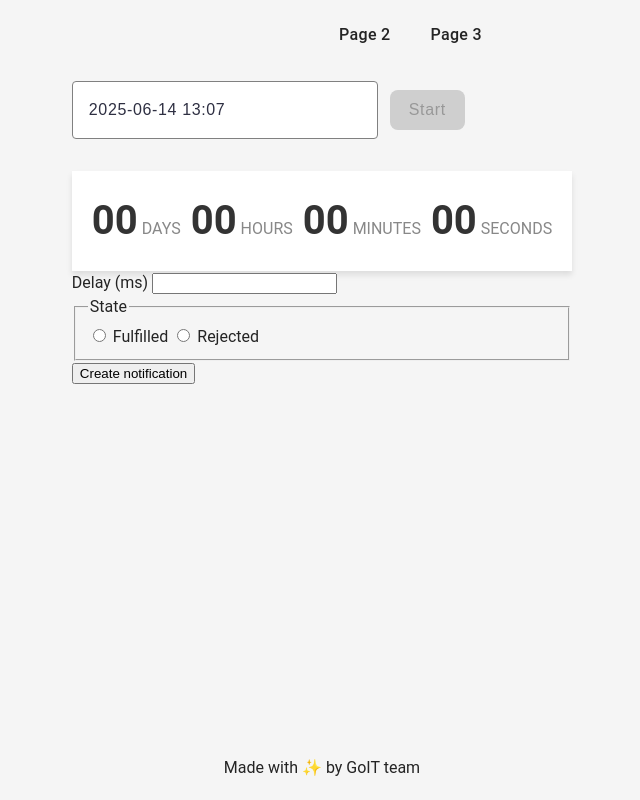
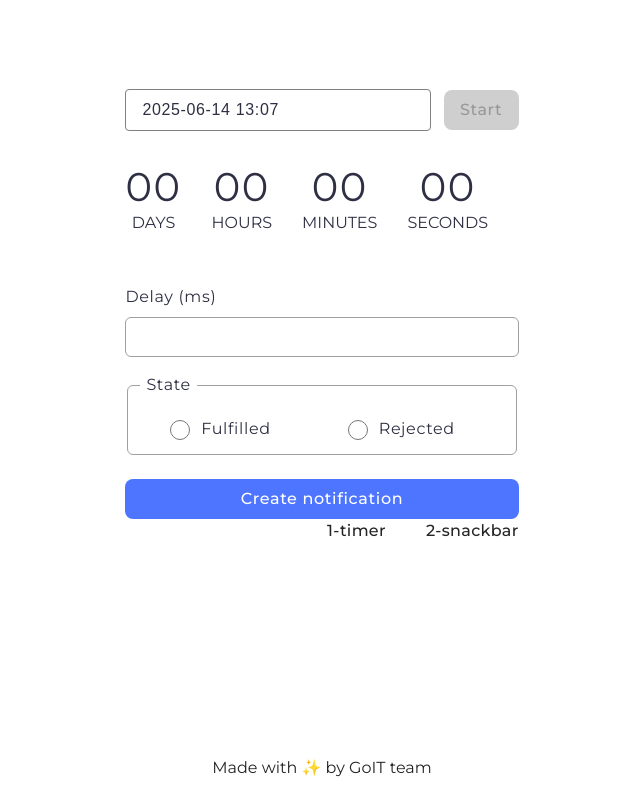
Before and after one commit to Mariia-Shtefiuk/goit-js-hw-10, a website built with Vite: page src/index.html in a window 1280 px wide. Shown: the whole page, without its empty margins (318-958 px from the left). Built offline with nearby package versions, Linux system fonts and the light colour scheme.

Commit message:
task 2 fulfill

```diff
--- a/src/css/styles.css
+++ b/src/css/styles.css
@@ -17,10 +17,9 @@
 @import url('./back-link.css');
 @import url('./footer.css');
 
-/* Загальні стилі */
 body {
-  font-family: 'Roboto', sans-serif;
-  background-color: #f5f5f5;
+  font-family: 'Montserrat', sans-serif;
+  background-color: #fff;
   display: flex;
   justify-content: center;
   align-items: center;
@@ -32,9 +31,9 @@ body {
   margin-bottom: 32px;
   margin-right: 8px;
   width: 272px;
-  height: 40px;
   padding: 8px 16px;
   border: 1px solid #808080;
+  outline: none;
   border-radius: 4px;
   font-weight: 400;
   font-size: 16px;
@@ -43,46 +42,59 @@ body {
   color: #2e2f42;
 }
 
-/* Таймер */
+#datetime-picker:hover {
+  border: 1px solid #000;
+}
+
+#datetime-picker:focus {
+  border: 1px solid #4e75ff;
+}
+
+#datetime-picker:disabled {
+  border: 1px solid #808080;
+  background: #fafafa;
+  color: #808080;
+}
+
 .timer {
   display: flex;
-  gap: 10px;
+  gap: 30px;
   background-color: #fff;
-
-  padding: 20px;
-
-  box-shadow: 0 4px 6px rgba(0, 0, 0, 0.1);
 }
 
-/* Поля таймера */
 .field {
+  display: flex;
+  flex-direction: column;
   text-align: center;
 }
 
 .value {
-  font-size: 2.5rem;
-  font-weight: 700;
-  color: #333;
+  font-weight: 400;
+  font-size: 40px;
+  line-height: 1.2;
+  letter-spacing: 0.04em;
+  color: #2e2f42;
 }
 
 .label {
-  font-size: 1rem;
-  color: #888;
+  font-weight: 400;
+  font-size: 16px;
+  line-height: 1.5;
+  color: #2e2f42;
   text-transform: uppercase;
 }
 
-/* Кнопка старту таймера*/
 button[data-start] {
   border-radius: 8px;
   padding: 8px 16px;
   width: 75px;
   height: 40px;
+  font-family: inherit;
   font-weight: 500;
   font-size: 16px;
   line-height: 1.5;
   letter-spacing: 0.04em;
   color: #989898;
-
   margin-top: 20px;
   background-color: #4e75ff;
   color: #fff;
@@ -100,3 +112,101 @@ button[data-start]:disabled {
 button[data-start]:hover:not(:disabled) {
   background-color: #6c8cff;
 }
+
+.form {
+  margin-top: 50px;
+  display: flex;
+  flex-direction: column;
+}
+
+.form label {
+  margin-bottom: 16px;
+  font-weight: 400;
+  font-size: 16px;
+  line-height: 1.5;
+  letter-spacing: 0.04em;
+  color: #2e2f42;
+}
+
+input[type='number'] {
+  margin-top: 8px;
+  width: 100%;
+  height: 40px;
+  padding: 8px 16px;
+  font-size: 16px;
+  border: 1px solid #a0a0a0;
+  border-radius: 6px;
+  box-sizing: border-box;
+  outline: none;
+}
+
+input[type='number']:hover {
+  border: 1px solid #000;
+}
+
+input[type='number']:focus {
+  border: 1px solid #4e75ff;
+}
+
+fieldset {
+  display: flex;
+  align-items: center;
+  justify-content: center;
+  gap: 48px;
+  height: 64px;
+  border: 1px solid #a0a0a0;
+  border-radius: 6px;
+}
+
+fieldset:hover,
+fieldset:focus {
+  border: 1px solid #000;
+}
+
+legend {
+  font-weight: 400;
+  font-size: 16px;
+  line-height: 1.5;
+  letter-spacing: 0.04em;
+  color: #2e2f42;
+  padding: 0 6px;
+  margin-bottom: 14px;
+}
+
+fieldset label {
+  display: flex;
+  justify-content: center;
+  gap: 8px;
+  margin-right: 24px;
+  font-weight: 400;
+  font-size: 16px;
+  line-height: 1.5;
+  color: #2e2f42;
+}
+
+input[type='radio'] {
+  width: 20px;
+  height: 20px;
+  accent-color: #4e6ef2;
+  cursor: pointer;
+}
+
+button[type='submit'] {
+  margin-top: 24px;
+  background-color: #4e75ff;
+  color: white;
+  border: none;
+  border-radius: 8px;
+  padding: 8px 16px;
+  font-family: inherit;
+  font-weight: 500;
+  font-size: 16px;
+  line-height: 1.5;
+  letter-spacing: 0.04em;
+  cursor: pointer;
+  transition: background-color 0.3s ease;
+}
+
+button[type='submit']:hover {
+  background-color: #6c8cff;
+}
--- a/src/index.html
+++ b/src/index.html
@@ -6,6 +6,9 @@
   <link rel="icon" type="image/svg+xml" href="/favicon.svg" />
   <meta name="viewport" content="width=device-width, initial-scale=1.0" />
   <title>Vanilla App Template</title>
+  <link rel="preconnect" href="https://fonts.googleapis.com">
+  <link rel="preconnect" href="https://fonts.gstatic.com" crossorigin>
+  <link href="https://fonts.googleapis.com/css2?family=Montserrat:wght@100..900&display=swap" rel="stylesheet">
   <link rel="stylesheet" href="./css/styles.css" />
 </head>
 
@@ -13,9 +16,18 @@
   <load src="./partials/header.html" icon-path="img/sprite.svg#logo" />
 
   <main>
-    <!-- Loads the specified .html file -->
     <load src="./1-timer.html" />
     <load src="./2-snackbar.html" />
+
+    <ul class="nav-list">
+      <li class="nav-item">
+        <a class="nav-link" href="./1-timer.html">1-timer</a>
+      </li>
+      <li class="nav-item">
+        <a class="nav-link" href="./2-snackbar.html">2-snackbar</a>
+      </li>
+    </ul>
+
   </main>
 
   <load src="./partials/footer.html" />
--- a/src/js/2-snackbar.js
+++ b/src/js/2-snackbar.js
@@ -0,0 +1,41 @@
+import iziToast from 'izitoast';
+import 'izitoast/dist/css/iziToast.min.css';
+
+const form = document.querySelector('.form');
+form.addEventListener('submit', handleSubmit);
+function handleSubmit(event) {
+  event.preventDefault();
+  const delayInput = event.currentTarget.querySelector('input[name="delay"]');
+  const stateInput = event.currentTarget.querySelector(
+    'input[name="state"]:checked'
+  );
+
+  const delay = Number(delayInput.value);
+  const state = stateInput.value;
+
+  console.log(delay, state);
+
+  const promise = new Promise((resolve, reject) => {
+    setTimeout(() => {
+      if (state === 'fulfilled') {
+        resolve(`✅ Fulfilled promise in ${delay}ms`);
+      } else {
+        reject(`❌ Rejected promise in ${delay}ms`);
+      }
+    }, delay);
+  });
+
+  promise
+    .then(msg => {
+      iziToast.success({
+        message: msg,
+        position: 'topRight',
+      });
+    })
+    .catch(msg => {
+      iziToast.error({
+        message: msg,
+        position: 'topRight',
+      });
+    });
+}
--- a/src/partials/header.html
+++ b/src/partials/header.html
@@ -6,14 +6,7 @@
           <use href="{=$icon-path}"></use>
         </svg>
       </a>
-      <ul class="nav-list">
-        <li class="nav-item">
-          <a class="nav-link {=$highlight-act}" href="./page-2.html">Page 2</a>
-        </li>
-        <li class="nav-item">
-          <a class="nav-link {=$highlight-curr}" href="./page-3.html">Page 3</a>
-        </li>
-      </ul>
+
     </nav>
   </div>
 </header>
```
